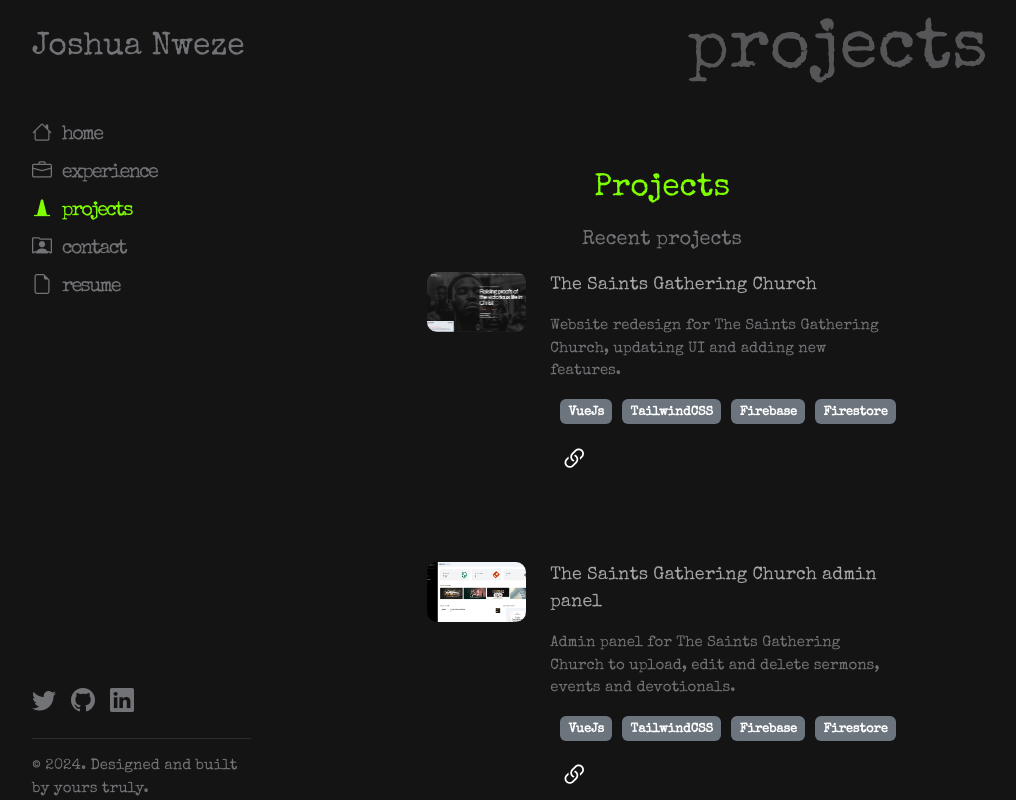
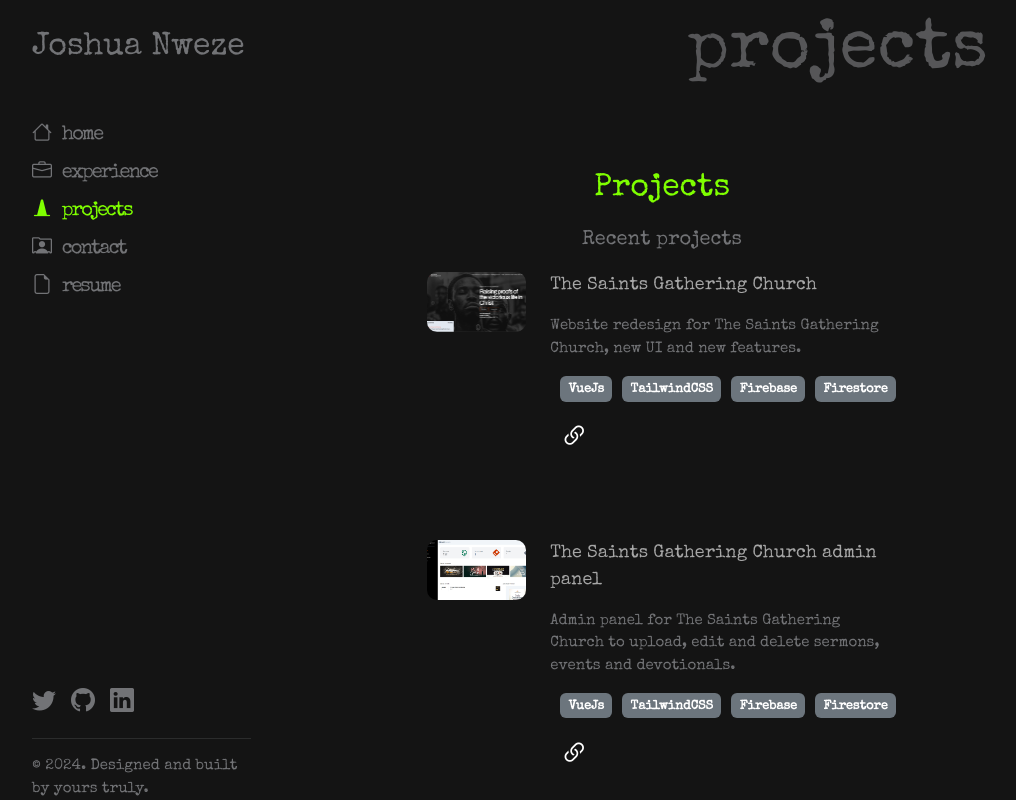
Before and after one commit to Joshua-Nweze/myPortfolio, a Vue app: page /projects in a window 1280 px wide. Shown: the whole page, without its empty margins (130-1146 px from the left). Built offline with nearby package versions, Linux system fonts and the light colour scheme.

Commit message:
update resume and resume link

```diff
--- a/src/App.vue
+++ b/src/App.vue
@@ -11,7 +11,7 @@
             <RouterLink to="/experience" class="link"><i class="bi bi-briefcase me-2"></i> experience</RouterLink>
             <RouterLink to="/projects" class="link"><i class="bi bi-cone me-2"></i> projects</RouterLink>
             <RouterLink to="/contact" class="link"><i class="bi bi-person-rolodex me-2"></i> contact</RouterLink>
-            <a href="https://drive.google.com/file/d/1zkuq3u0lSqoyRNxGFwT3HfJ2_zt7AtRH/view?usp=sharing" target="_blank" class="nav-link"><i class="bi bi-file-earmark me-2"></i> resume</a>
+            <a href="https://drive.google.com/file/d/1JZNSSXQ5jt24N4W-LDwmVvlFmAY1qPYw/view?usp=sharing" target="_blank" class="nav-link"><i class="bi bi-file-earmark me-2"></i> resume</a>
           </div>
         </div>
 
--- a/src/assets/files/projects.json
+++ b/src/assets/files/projects.json
@@ -2,7 +2,7 @@
     "works" :[
         {
             "title": "The Saints Gathering Church",
-            "about": "Website redesign for The Saints Gathering Church, updating UI and adding new features.",
+            "about": "Website redesign for The Saints Gathering Church, new UI and new features.",
             "background": "tsg.png",
             "link": "https://tsg-test.netlify.app/",
             "year": 2024,
--- a/src/components/Aboutme.vue
+++ b/src/components/Aboutme.vue
@@ -10,7 +10,7 @@
       <div>I am a Full Stack Developer</div>
 
       <div class="pt-5">
-        <a href="https://drive.google.com/file/d/1XycFytS8M1zuRA4DQHm0UweyO9U7sSUd/view?usp=sharing" target="_blank"><span class="front-btn">resume</span></a>
+        <a href="https://drive.google.com/file/d/1JZNSSXQ5jt24N4W-LDwmVvlFmAY1qPYw/view?usp=sharing" target="_blank"><span class="front-btn">resume</span></a>
         <RouterLink to="/contact"><span class="front-btn">contact</span></RouterLink>
       </div>
     </div>
--- a/src/components/Nav.vue
+++ b/src/components/Nav.vue
@@ -71,7 +71,7 @@
                         <li class="nav-item ml-5 mr-5">
                             <a
                                 class="nav-link"
-                                href="https://drive.google.com/file/d/1zkuq3u0lSqoyRNxGFwT3HfJ2_zt7AtRH/view?usp=sharing"
+                                href="https://drive.google.com/file/d/1JZNSSXQ5jt24N4W-LDwmVvlFmAY1qPYw/view?usp=sharing"
                                 target="_blank"
                                 ><i class="bi bi-file-earmark me-2"></i>
                                 resume</a
```
